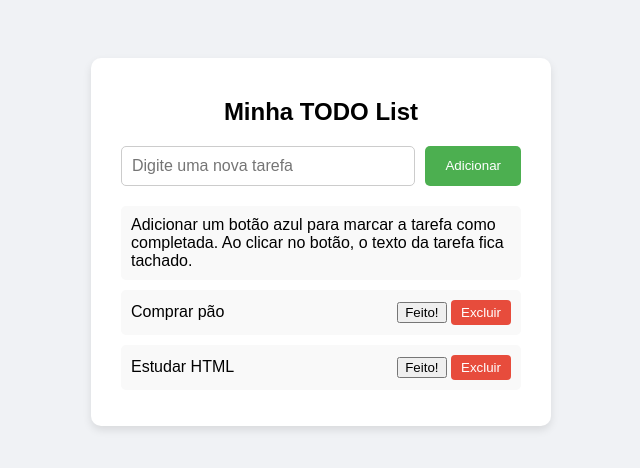
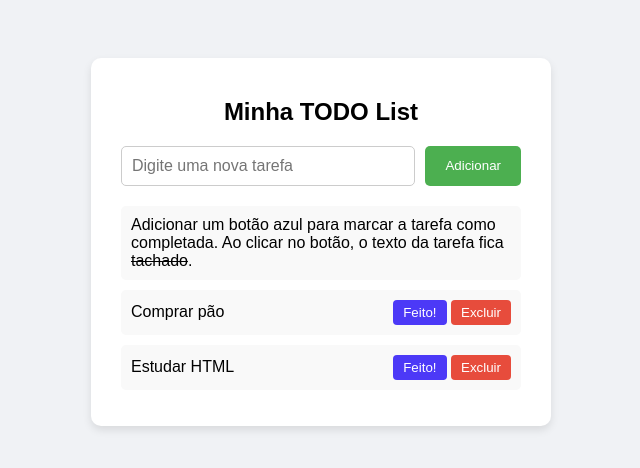
Before and after one commit to andreluizfrancabatista/aula08_todo_list, a plain HTML site: page index.html in a window 1280 px wide. Shown: the whole page, without its empty margins (319-959 px from the left). Drawn offline with Linux system fonts and the light colour scheme; a script that the page names is missing.

Commit message:
Update estilos.css

```diff
--- a/estilos.css
+++ b/estilos.css
@@ -67,3 +67,17 @@ h2 {
     padding: 5px 10px;
     cursor: pointer;
 }
+.done-btn{
+    background: #4c39f7;
+    color: white;
+    border: none;
+    border-radius: 4px;
+    padding: 5px 10px;
+    cursor: pointer;
+}
+.done-btn-a{
+    background: #ccddff;
+}
+.done{
+    text-decoration: line-through;
+}
```
